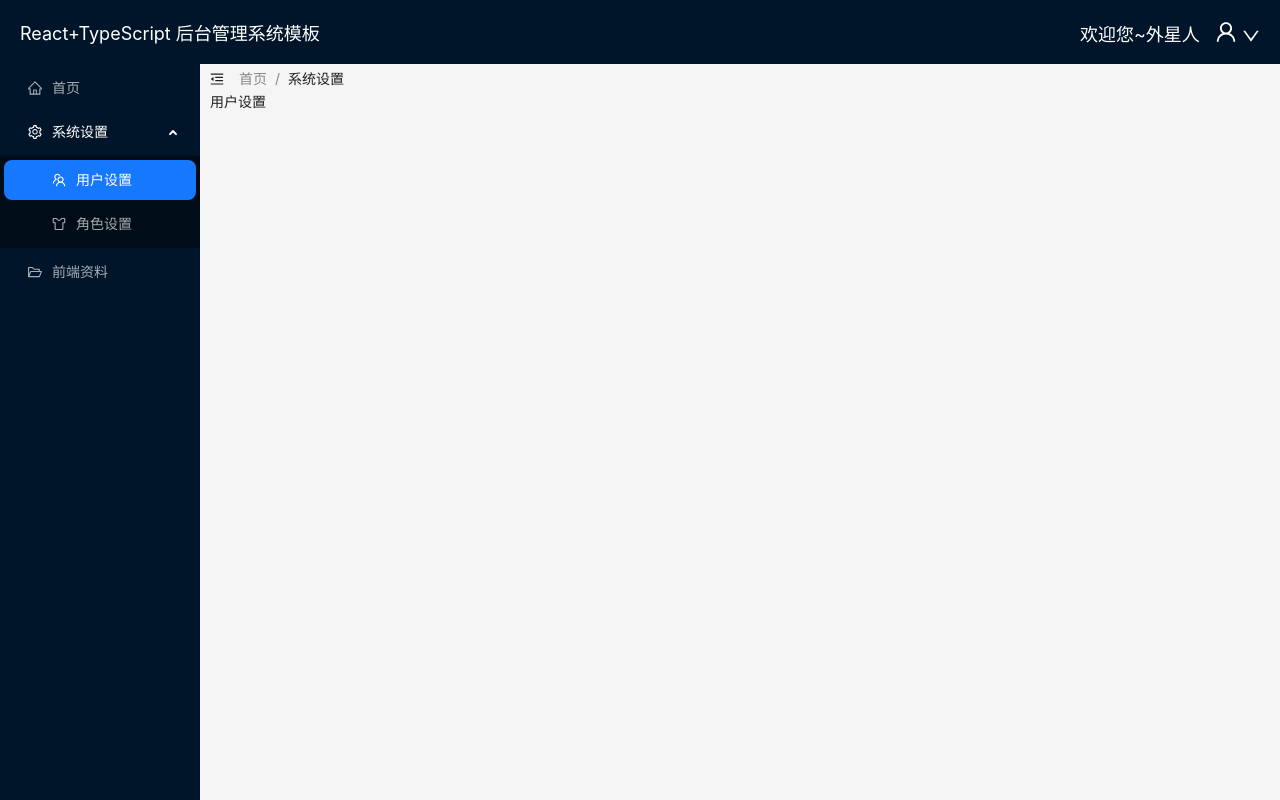
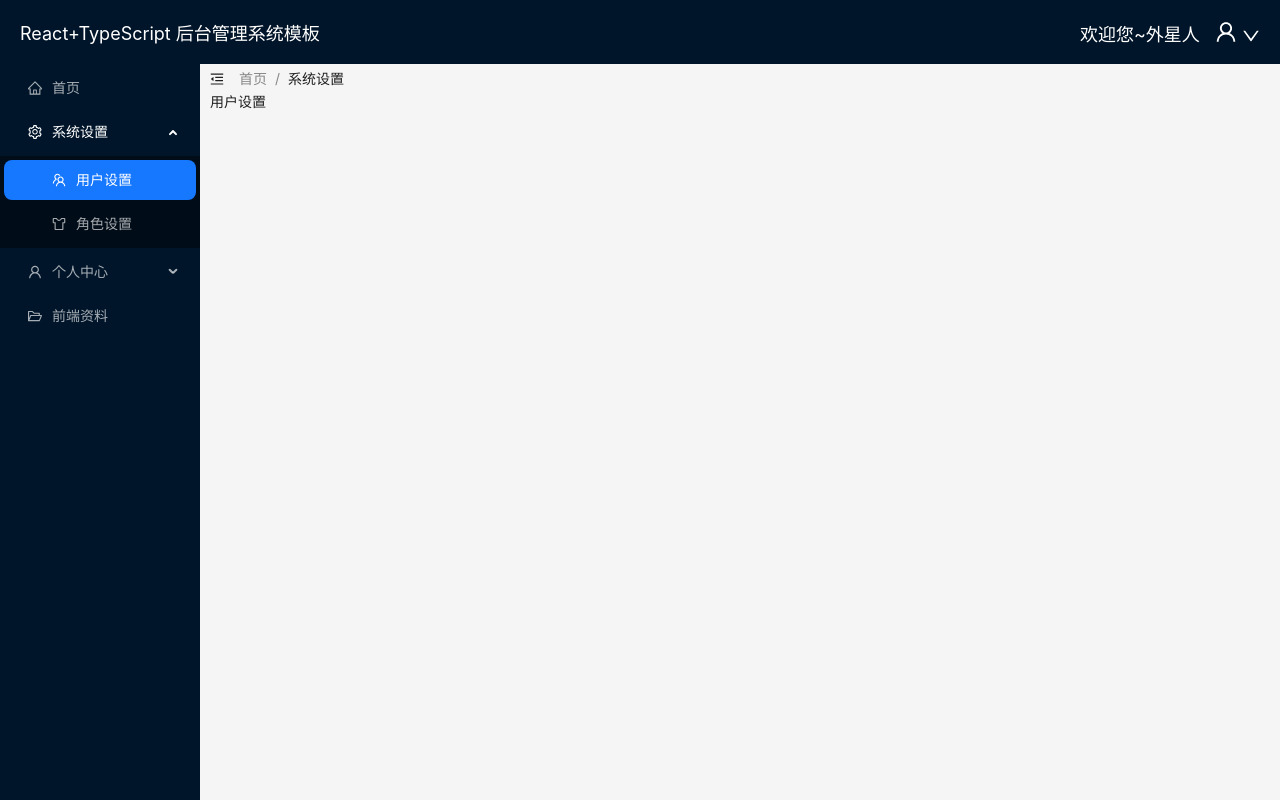
Before and after one commit to tankle0/reactHome, a React (Vite) app: page /#/system/user in a window 1280 px wide. Built offline with nearby package versions, Linux system fonts and the light colour scheme; sample sign-in values are in the browser's storage.

Commit message:
feat: 完善菜单选中及折叠

```diff
--- a/src/pages/error/index.tsx
+++ b/src/pages/error/index.tsx
@@ -1,11 +1,17 @@
+import { useCallback } from 'react';
 import { Empty } from 'antd';
 import { Link } from 'react-router-dom';
-import styles from './index.module.less'
+import { useAppDispatch } from '@/hooks';
+import styles from './index.module.less';
 
 export default function ErrorPage(){
+  const dispatch = useAppDispatch()
+  const back = useCallback(() => {
+    dispatch({type:'home/updateState',payload:{currentPathname:'/dashboard'}})
+  },[])
   return (
     <div className={styles.emptyDiv}>
-      <Empty description={ <div><b>糟糕！页面被外星人劫走了~</b> <br /><Link to="/" >返回首页</Link></div> } />
+      <Empty description={ <div><b>糟糕！页面被外星人劫走了~</b> <br /><Link onClick={back} to="/dashboard" >返回首页</Link></div> } />
     </div>
   )
 }
--- a/src/pages/home/Bread.tsx
+++ b/src/pages/home/Bread.tsx
@@ -1,18 +1,14 @@
-import React from "react";
+import React, { useCallback } from "react";
 import { Breadcrumb } from "antd";
-import { Link, useNavigate } from "react-router-dom";
+import { Link } from "react-router-dom";
 import { breadType } from "@/types/home";
 import { useAppDispatch } from "@/hooks";
 
 const Bread:React.FC<{breadArr:Array<breadType>}> = ({breadArr}) => {
-  const navigate = useNavigate()
   const dispatch = useAppDispatch()
-  const goTo = (event:any,path:string) => {
-    console.log(path);
+  const goTo = useCallback((path:string) => {
     dispatch({type:'home/updateState',payload:{currentPathname:path}})
-    navigate(path)
-    event.preventDefault()
-  }
+  },[])
   return (
     <Breadcrumb>
       {
@@ -21,7 +17,7 @@ const Bread:React.FC<{breadArr:Array<breadType>}> = ({breadArr}) => {
           <Breadcrumb.Item key={bread.path}>
             {
               index === breadArr.length - 1 ? bread.name :
-              <Link onClick={(event) => goTo(event,bread.path)} to={bread.path}>
+              <Link onClick={(event) => goTo(bread.path)} to={bread.path}>
                 {bread.name}
               </Link>
             }
--- a/src/pages/home/Sider.tsx
+++ b/src/pages/home/Sider.tsx
@@ -1,4 +1,4 @@
-import React from "react";
+import React, { useEffect, useState } from "react";
 import { useNavigate, useLocation } from "react-router-dom";
 import { Layout, Menu, } from "antd";
 import { menuType } from "@/types/home";
@@ -10,14 +10,24 @@ const { Sider } = Layout;
 
 const Siders:React.FC<{collapsed:boolean,menu:Array<menuType>}> = ({collapsed,menu}) => {
   const navigate = useNavigate()
+  const dispatch = useAppDispatch()
   let { pathname } = useLocation()
-  const { currentPathname } = useAppSelector((state) => state.home)
+  const { currentPathname, openKeys } = useAppSelector((state) => state.home)
   pathname = currentPathname || pathname
-  const dispatch = useAppDispatch()
   const defaultOpenKeys = [getParentKey(pathname,menu)]
+  useEffect(() => {
+    // 初始化时根据当前路由设置默认展开菜单
+    dispatch({type:'home/updateState',payload:{openKeys:defaultOpenKeys}})
+  },[])
+  // 子菜单点击事件，设置选中状态及离开二级菜单时折叠父级菜单
   const menuClick:MenuProps['onClick'] = ({ key }) => {
-    dispatch({type:'home/updateState',payload:{currentPathname:key}})
+    dispatch({type:'home/updateState',payload:{currentPathname:key,openKeys:[getParentKey(key,menu)]}})
     navigate(key)
+  }
+  // 父级菜单展开/关闭事件,设置只能展开一项菜单
+  const openMenu:MenuProps['onOpenChange'] = (openKeys) => {
+    let keys = openKeys.length > 1 ? [openKeys[openKeys.length - 1]] : openKeys
+    dispatch({type:'home/updateState',payload:{openKeys:keys}})
   }
   return (
     <Sider trigger={null} collapsible collapsed={collapsed}>
@@ -27,6 +37,8 @@ const Siders:React.FC<{collapsed:boolean,menu:Array<menuType>}> = ({collapsed,me
         defaultOpenKeys={defaultOpenKeys}
         defaultSelectedKeys={[pathname]}
         selectedKeys={[pathname]}
+        openKeys={openKeys}
+        onOpenChange={openMenu}
         onClick={menuClick}
         items={menu}
       />
--- a/src/pages/home/index.tsx
+++ b/src/pages/home/index.tsx
@@ -11,6 +11,8 @@ import {
   SettingOutlined,
   TeamOutlined,
   SkinOutlined,
+  MailOutlined,
+  MessageOutlined,
   ExclamationCircleOutlined
 } from '@ant-design/icons';
 import type { MenuProps } from "antd";
@@ -53,6 +55,23 @@ const Home:React.FC = () => {
           key: '/system/role',
           icon: <SkinOutlined />,
           label: '角色设置',
+        }
+      ]
+    },
+    {
+      key: '/user',
+      icon: <UserOutlined />,
+      label: '个人中心',
+      children:[
+        {
+          key: '/user/msg',
+          icon: <MessageOutlined />,
+          label: '个人信息',
+        },
+        {
+          key: '/user/info',
+          icon: <MailOutlined />,
+          label: '个人动态',
         }
       ]
     },
--- a/src/store/home/homeStore.ts
+++ b/src/store/home/homeStore.ts
@@ -10,6 +10,7 @@ import { update } from './asyncReducers';
 // 初始化state
 const initialState = {
   currentPathname:'',
+  openKeys:[],
   user:{
     id:'',
     name:localStorage.getItem('name') || '外星人'
@@ -51,6 +52,10 @@ export const homeStore = createSlice({
   }
 })
 
-// react-redux自动生成reducer对应的action，可直接通过dispatch调用action
+/*
+  react-redux自动生成reducer对应的action，可直接通过dispatch调用action
+  使用 export 导出对应的action，在页面中可使用 import 引入，再使用dispatch(updateState())进行调用;
+  也可不导出，直接使用 dispatch({type:'home/updateState',payload:{}})进行调用
+*/
 export const { updateState } = homeStore.actions
 export default homeStore.reducer
--- a/src/types/home.d.ts
+++ b/src/types/home.d.ts
@@ -30,5 +30,6 @@ export interface User {
 export interface HomeState {
   // menu:Array<menuType>,
   currentPathname:string,
+  openKeys:string[],
   user:User,
 }
--- a/src/utils/index.ts
+++ b/src/utils/index.ts
@@ -17,7 +17,7 @@ export const getParentKey = (key:string,menu:Array<menuType>,current?:menuType):
       return current ? current.key : item.key
     }else{
       if(item.children){
-        name = getParentKey(key, item.children, item)
+        return getParentKey(key, item.children, item)
       }
     }
   }
```
